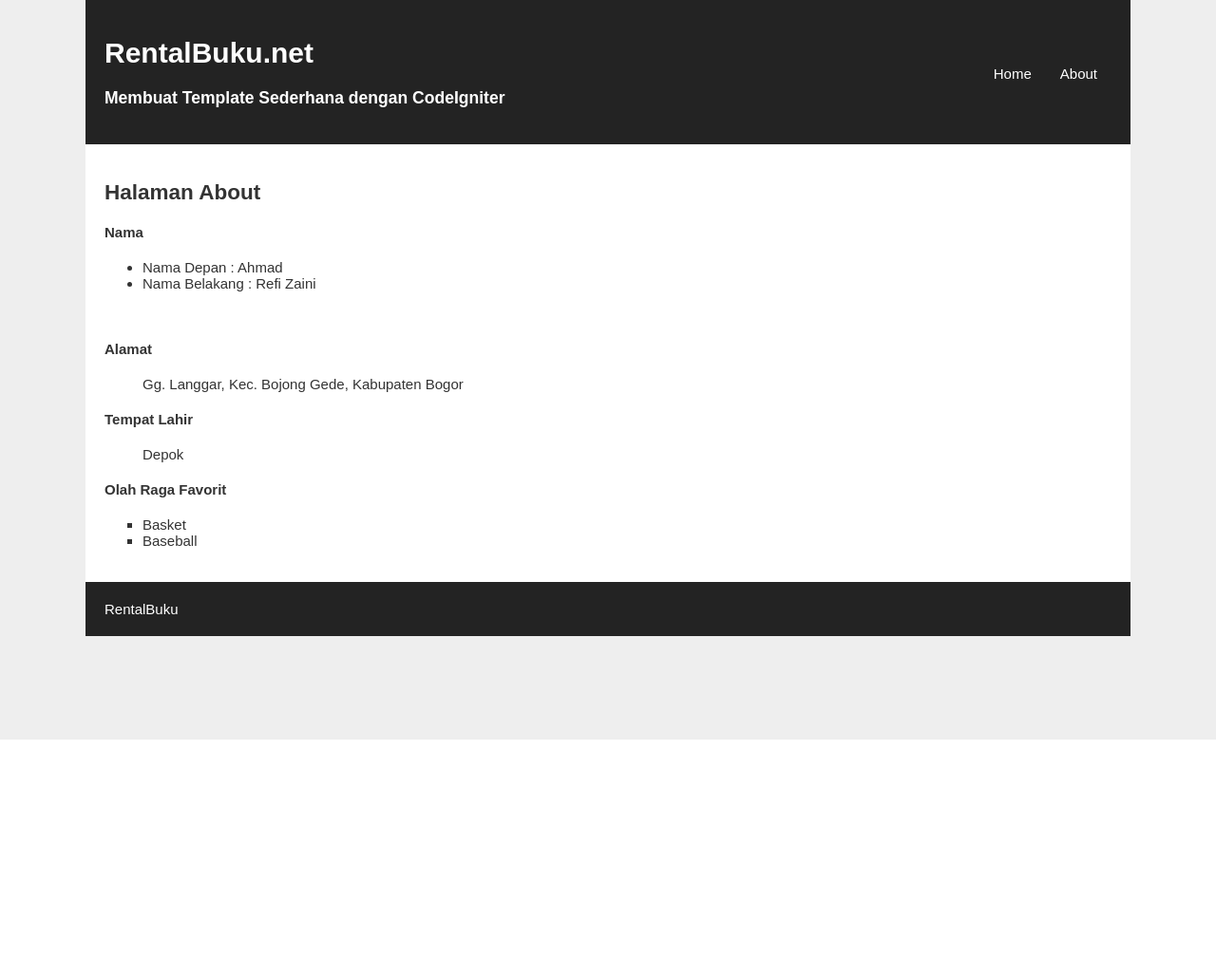
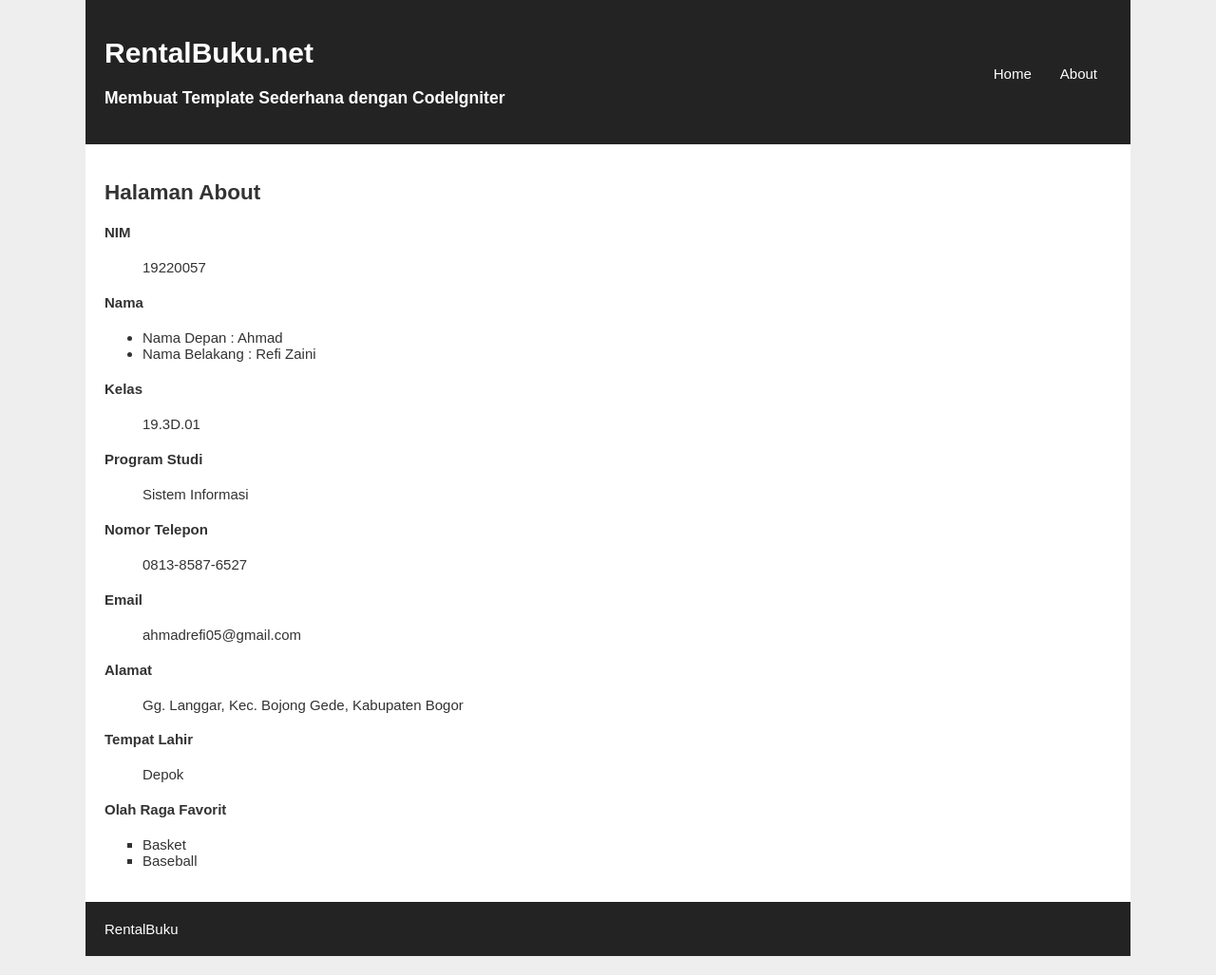
Before and after one commit to LeGamcisco/WP2_AhmadRefiZaini, a CodeIgniter app: page /pustaka-booking/index.php/web/about in a window 1280 px wide. Shown: the part 21-1048 px from the top of the page at 95% size. Before the commit the page ends 800 px from the top, so only its background shows below. Run offline with CodeIgniter, Linux system fonts and the light colour scheme.

Commit message:
Tugas Pertemuan 4

```diff
--- a/application/views/v_about.php
+++ b/application/views/v_about.php
@@ -1,16 +1,34 @@
 <section>
     <h1><?php echo $judul ?></h1>
+    <h4>NIM</h4>
+    <ul type="none">
+        <li>19220057</li>
+    </ul>
     <h4>Nama</h4>
     <ul type="disc">
         <li>Nama Depan : Ahmad</li>
         <li>Nama Belakang : Refi Zaini</li>
     </ul>
-    <br>
+    <h4>Kelas</h4>
+    <ul type="none">
+        <li>19.3D.01</li>
+    </ul>
+    <h4>Program Studi</h4>
+    <ul type="none">
+        <li>Sistem Informasi</li>
+    </ul>
+    <h4>Nomor Telepon</h4>
+    <ul type="none">
+        <li>0813-8587-6527</li>
+    </ul>
+    <h4>Email</h4>
+    <ul type="none">
+        <li>ahmadrefi05@gmail.com</li>
+    </ul>
     <h4>Alamat</h4>
     <ul type="none">
         <li> Gg. Langgar, Kec. Bojong Gede, Kabupaten Bogor</li>
     </ul>
-
     <h4>Tempat Lahir</h4>
     <ul type="none">
         <li>Depok</li>
```
